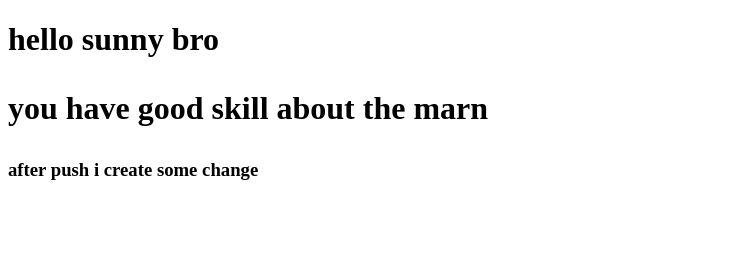
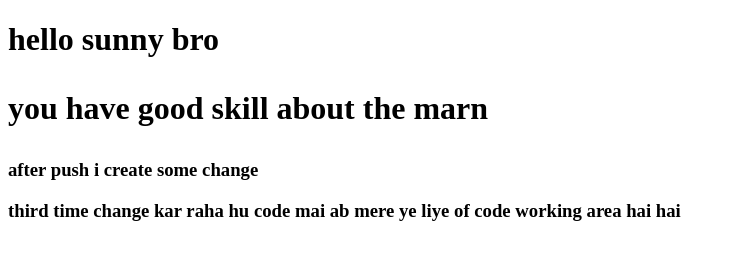
Before and after one commit to ksunnyumar5848-byte/LearnGit_concept, a plain HTML site: page index.html in a window 1280 px wide. Shown: the whole page, without its empty margins (0-736 px from the left). Drawn offline with Linux system fonts and the light colour scheme.

Commit message:
third time code sare changes ko collect kar raha hai

```diff
--- a/index.html
+++ b/index.html
@@ -13,5 +13,12 @@
        <h3>
         <p>after push  i create some change </p>
        </h3>
+
+
+       <h3>
+          <p> third time change kar raha hu code mai ab mere ye
+            liye of code working area hai hai
+          </p>
+       </h3>
 </body>
 </html>
```
